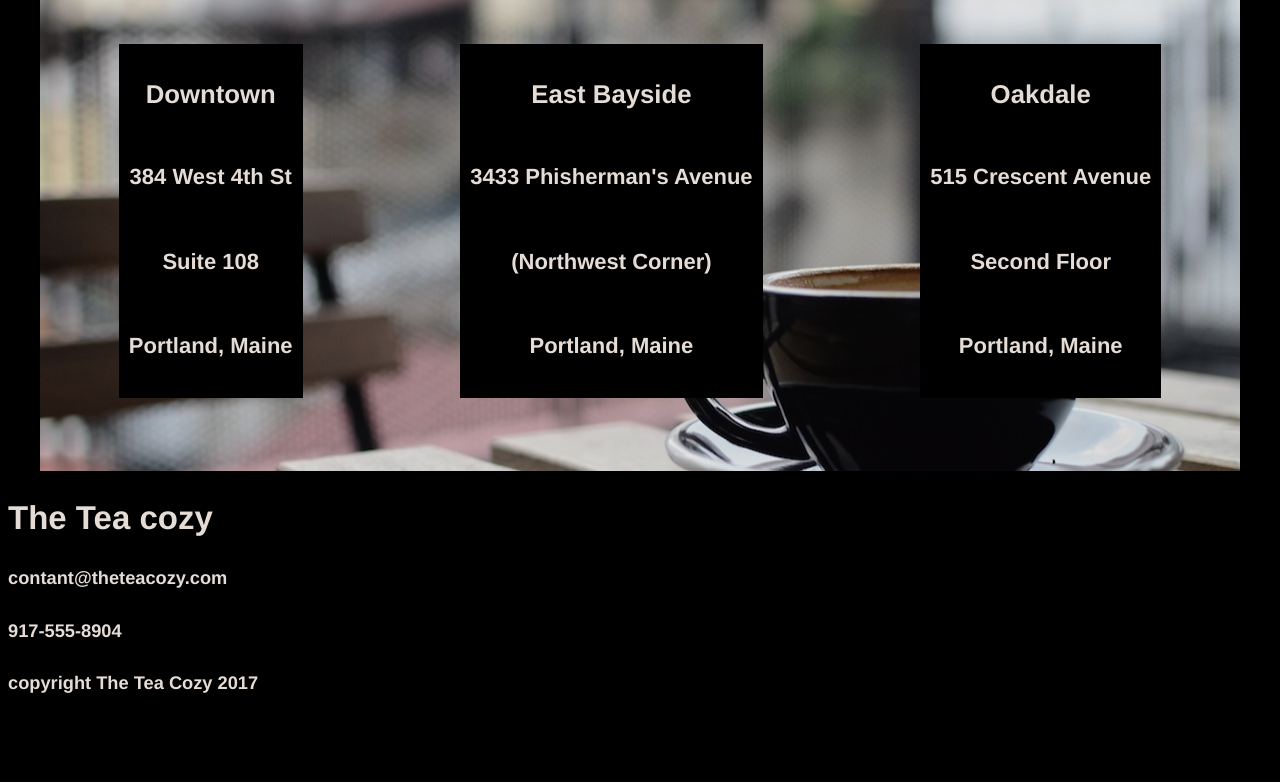
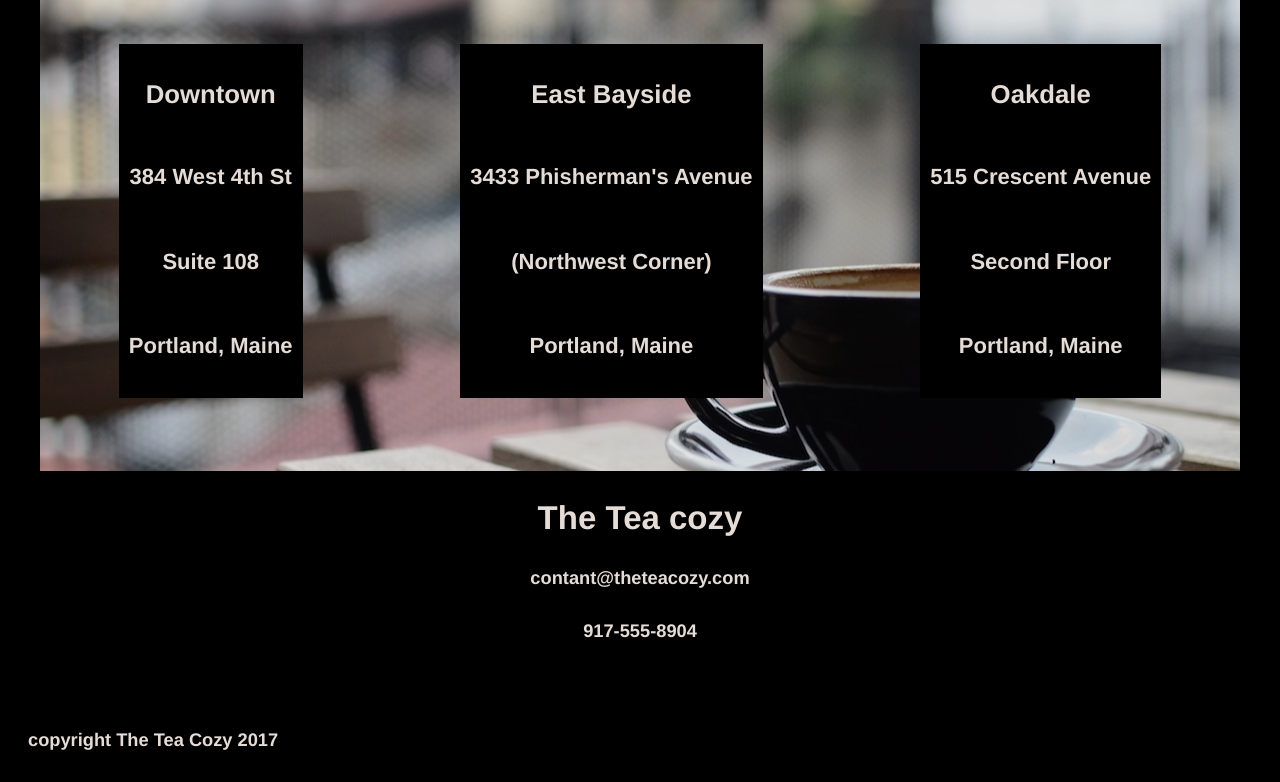
Before and after one commit to Sivavet/Tea-Cozy, a plain HTML site: page index.html in a window 1280 px wide. Shown: the part 1417-2199 px from the top of the page. Before the commit the page ends 2142 px from the top, so only its background shows below. Drawn offline with Linux system fonts and the light colour scheme.

Commit message:
adjust footer

```diff
--- a/index.html
+++ b/index.html
@@ -31,6 +31,7 @@
                 <h2>Tea of the Month</h2>
                 <h4>What's Steeping at The Tea Cozy?</h4>
             </div>
+            <section>
                 <div class="rows-1">
                     <img src="/resource/img-berryblitz.jpg" alt="">
                     <img src="/resource/img-spiced-rum.jpg" alt="">
@@ -49,6 +50,7 @@
                     <h4>Myrtle Ave Tea</h4>
                     <h4>Bedford Bizarre Tea</h4>
                 </div>
+            </section>
         </section>
         <section id="Locations">
                 <!-- <img src="/resource/img-locations-background.jpg" alt=""> -->
@@ -73,10 +75,12 @@
         </section>
     </main>
     <footer>
+        <section>
             <h2>The Tea cozy</h2>
             <h5>contant@theteacozy.com</h5>
             <h5>917-555-8904</h5>
-        <h5>copyright The Tea Cozy 2017</h5>
+        </section>
+        <h5 id="copyright">copyright The Tea Cozy 2017</h5>
     </footer>
 </body>
 </html>
--- a/style.css
+++ b/style.css
@@ -117,3 +117,13 @@ main {
 .rows-2 h4 {
     margin-top: 10px;
 }
+
+footer section {
+    text-align: center;
+    height: 200px;
+}
+
+#copyright {
+    text-align: left;
+    margin-left: 20px;
+}
```
Lines whose indentation alone changed are shown as unchanged.
